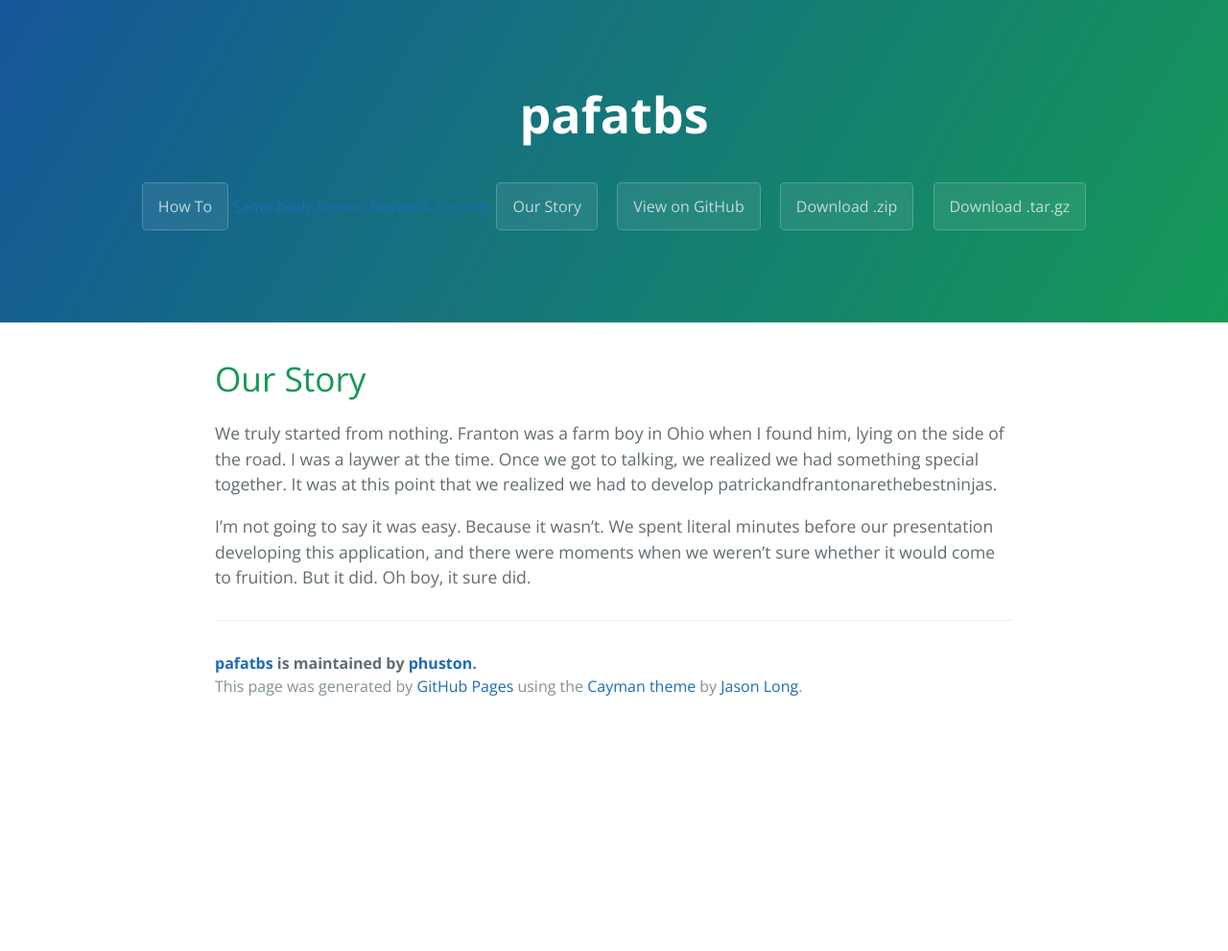
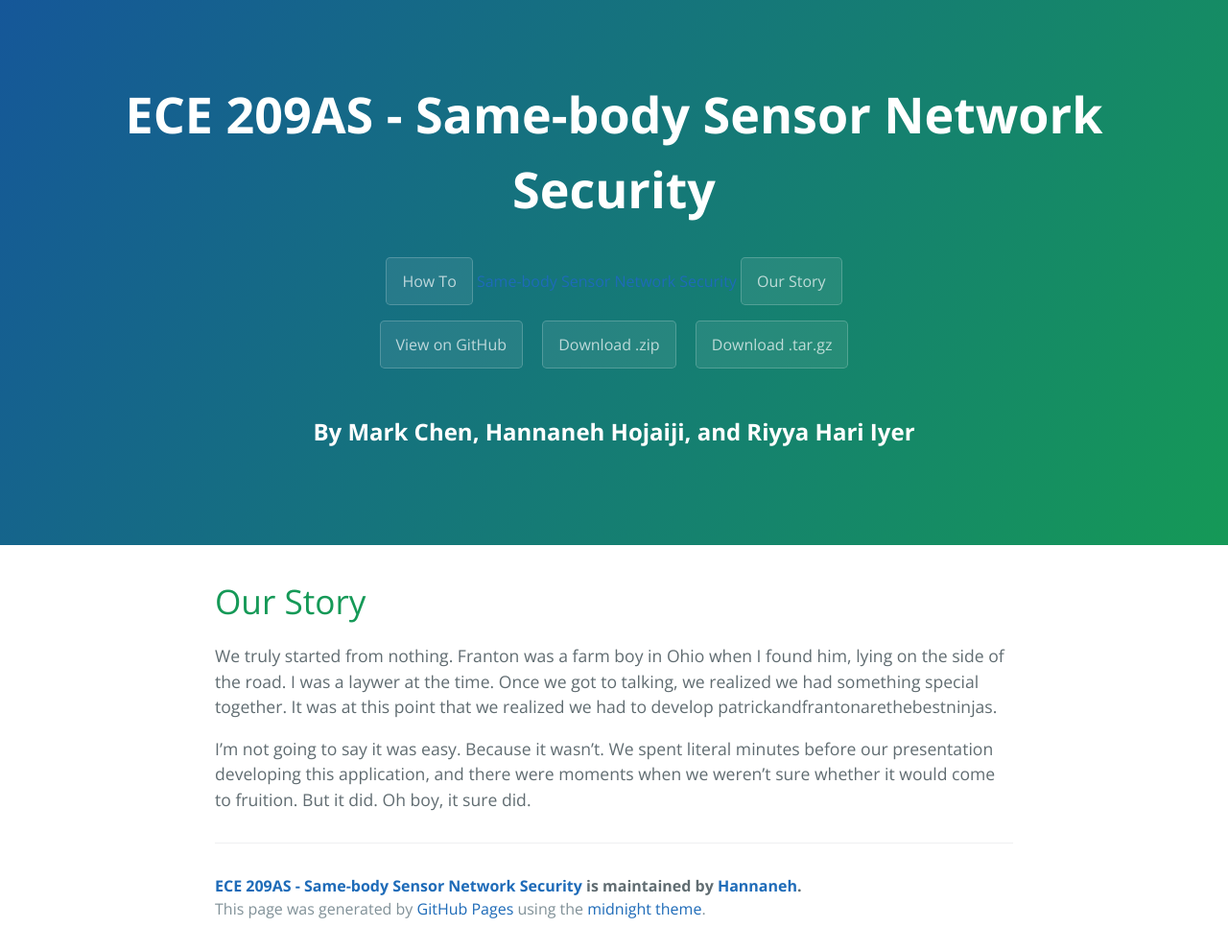
Before and after one commit to HannaHojaiji/EE-209AS, a Jekyll site: the page built from story.md, in a window 1280 px wide. Shown: the whole page at 96% size. Built offline with Jekyll 4.4.1, drawn with Linux system fonts in a browser that asks for light colours; before the commit the page ends 900 px from its top, so only the background shows below that.

Commit message:
Update template.html

```diff
--- a/_layouts/template.html
+++ b/_layouts/template.html
@@ -11,14 +11,17 @@
   </head>
   <body>
     <section class="page-header">
-      <h1 class="project-name">pafatbs</h1>
+      <h1 class="project-name">ECE 209AS - Same-body Sensor Network Security</h1>
       <h2 class="project-tagline"></h2>
       {% for page in site.pages %}
         <a href= {{ page.filename }} class="btn">{{ page.title }}</a>
       {% endfor %}
-      <a href="https://github.com/phuston/patrickandfrantonarethebestninjas" class="btn">View on GitHub</a>
-      <a href="https://github.com/phuston/patrickandfrantonarethebestninjas/zipball/master" class="btn">Download .zip</a>
-      <a href="https://github.com/phuston/patrickandfrantonarethebestninjas/tarball/master" class="btn">Download .tar.gz</a>
+      <br>
+      <a href="https://github.com/HannaHojaiji/HannaHojaiji209.github.io" class="btn">View on GitHub</a>
+      <a href="https://github.com/HannaHojaiji/HannaHojaiji209.github.io/zipball/master" class="btn">Download .zip</a>
+      <a href="https://github.com/HannaHojaiji/HannaHojaiji209.github.io/tarball/master" class="btn">Download .tar.gz</a>
+      <h2 class="project-tagline"></h2>
+      <h2 class="author">By Mark Chen, Hannaneh Hojaiji, and Riyya Hari Iyer</h2>
     </section>
 
     <section class="main-content">
@@ -26,9 +29,9 @@
       {{ content }}
 
       <footer class="site-footer">
-        <span class="site-footer-owner"><a href="https://github.com/phuston/patrickandfrantonarethebestninjas">pafatbs</a> is maintained by <a href="https://github.com/phuston">phuston</a>.</span>
+        <span class="site-footer-owner"><a href="https://github.com/HannaHojaiji/HannaHojaiji209.github.io">ECE 209AS - Same-body Sensor Network Security</a> is maintained by <a href="https://github.com/HannaHojaiji/">Hannaneh</a>.</span>
 
-        <span class="site-footer-credits">This page was generated by <a href="https://pages.github.com">GitHub Pages</a> using the <a href="https://github.com/jasonlong/cayman-theme">Cayman theme</a> by <a href="https://twitter.com/jasonlong">Jason Long</a>.</span>
+        <span class="site-footer-credits">This page was generated by <a href="https://pages.github.com">GitHub Pages</a> using the <a href=" https://pages-themes.github.io/midnight/">midnight theme</a>.</span>
       </footer>
 
     </section>
```
